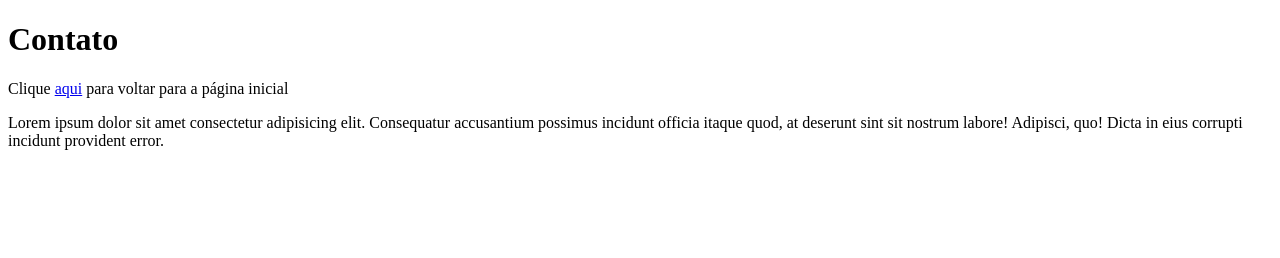
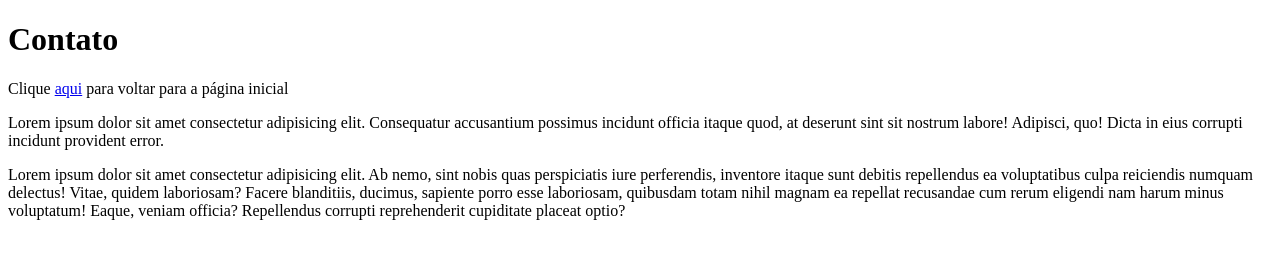
Before and after one commit to Giovanna-Veloso/git-branches, a plain HTML site: page contato.html in a window 1280 px wide. Drawn offline with Linux system fonts and the light colour scheme.

Commit message:
Minha versão com a tag p

```diff
--- a/contato.html
+++ b/contato.html
@@ -16,6 +16,12 @@
     Lorem ipsum dolor sit amet consectetur adipisicing elit. Consequatur accusantium possimus incidunt officia itaque
     quod, at deserunt sint sit nostrum labore! Adipisci, quo! Dicta in eius corrupti incidunt provident error.
   </section>
+  <p>Lorem ipsum dolor sit amet consectetur adipisicing elit. Ab nemo, sint nobis quas perspiciatis iure perferendis,
+    inventore itaque sunt debitis repellendus ea voluptatibus culpa reiciendis numquam delectus! Vitae, quidem
+    laboriosam?
+    Facere blanditiis, ducimus, sapiente porro esse laboriosam, quibusdam totam nihil magnam ea repellat recusandae cum
+    rerum eligendi nam harum minus voluptatum! Eaque, veniam officia? Repellendus corrupti reprehenderit cupiditate
+    placeat optio?</p>
 </body>
 
 </html>
```
